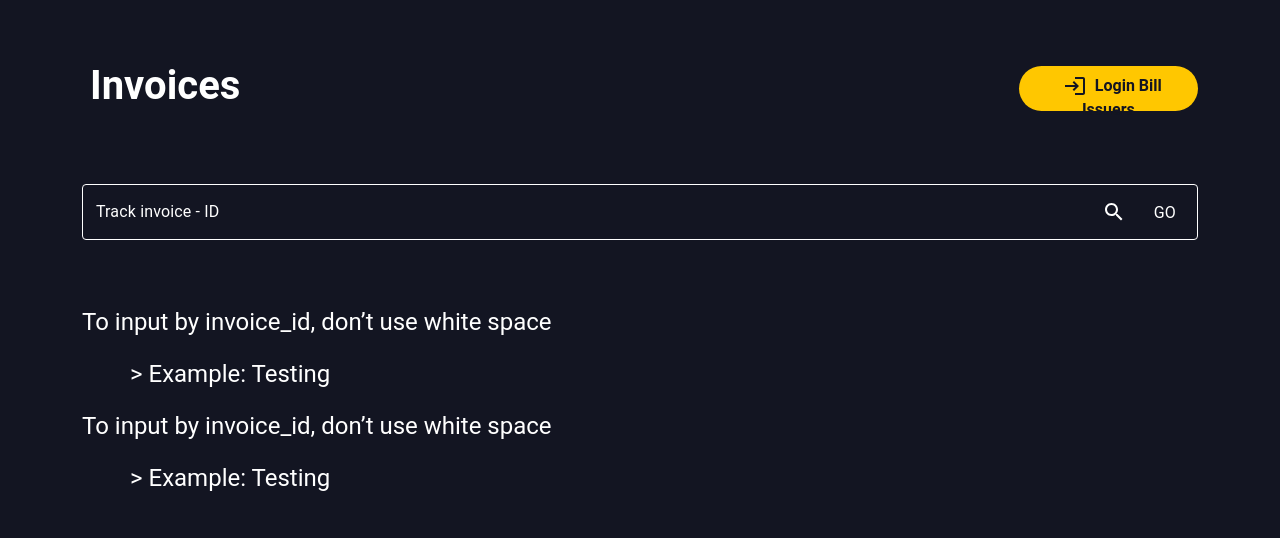
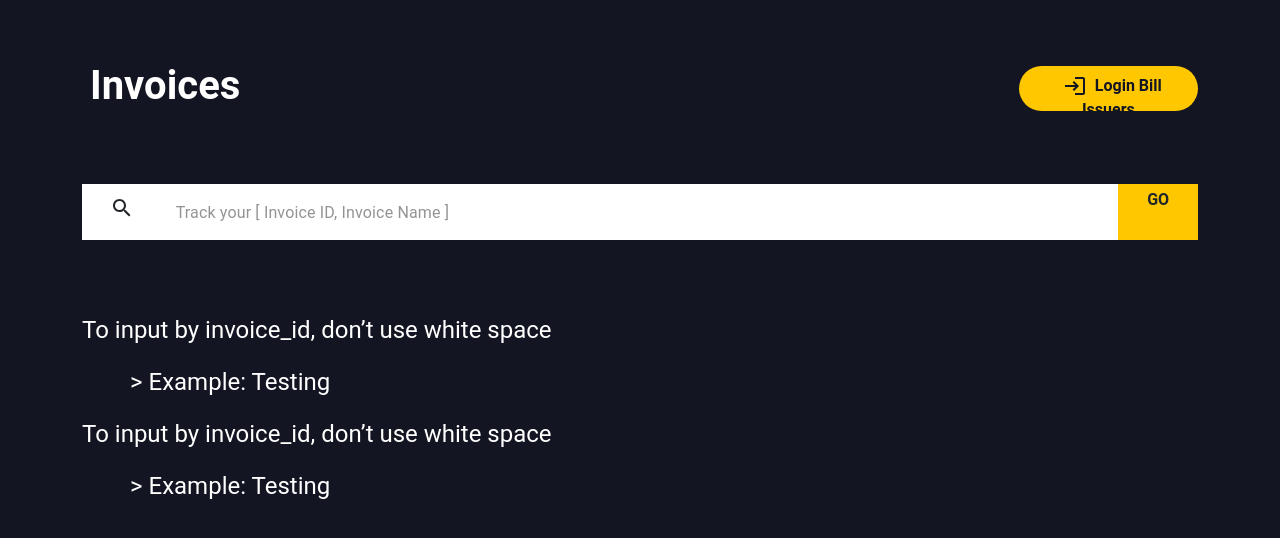
Before and after one commit to xxrunexx/CapstoneProject, a React (Create React App) app: page / in a window 1280 px wide. Shown: the top 538 px of the page. Built offline with nearby package versions, Linux system fonts and the light colour scheme.

Commit message:
dashboard-page

```diff
--- a/src/components/Navbar/Navbar.jsx
+++ b/src/components/Navbar/Navbar.jsx
@@ -17,7 +17,7 @@ function Item(props) {
         {...other}
       />
     );
-  }
+}
 
 Item.propTypes = {
     sx: PropTypes.oneOfType([
--- a/src/components/Search/Search.jsx
+++ b/src/components/Search/Search.jsx
@@ -1,87 +1,114 @@
 import * as React from 'react';
 import IconButton from "@material-ui/core/IconButton";
-import InputAdornment from "@material-ui/core/InputAdornment";
 import SearchIcon from "@material-ui/icons/Search";
 import TextField from '@mui/material/TextField';
-import Stack from '@mui/material/Stack';
 import { makeStyles } from "@material-ui/core/styles";
 import Link from '@mui/material/Link';
 import custom from './search.module.css';
+import Box from '@mui/material/Box';
 
 const useStyles = makeStyles({
   root: {
     "& .MuiOutlinedInput-root .MuiOutlinedInput-notchedOutline": {
-      borderColor: "white",
+      borderColor: "black",
     },
     "&:hover .MuiOutlinedInput-root .MuiOutlinedInput-notchedOutline": {
-      borderColor: "white",
+      borderColor: "black",
     },
     "& .MuiOutlinedInput-root.Mui-focused .MuiOutlinedInput-notchedOutline": {
-      borderColor: "white",
+      borderColor: "black",
     },
     "& .MuiOutlinedInput-input": {
-      color: "white",
+      color: "black",
     },
     "&:hover .MuiOutlinedInput-input": {
-      color: "white"
+      color: "black"
     },
     "& .MuiOutlinedInput-root.Mui-focused .MuiOutlinedInput-input": {
-      color: "white"
+      color: "black"
     },
     "& .MuiInputLabel-outlined": {
-      color: "white"
+      color: "black"
     },
     "&:hover .MuiInputLabel-outlined": {
-      color: "white"
+      color: "black"
     },
     "& .MuiInputLabel-outlined.Mui-focused": {
-      color: "white"
+      color: "black"
     }
-  }
+  },
+  noBorder: {
+    border: "none",
+  },
 });
+
+function Item(props) {
+  const { sx, ...other } = props;
+  return (
+    <Box
+      sx={{
+        color: 'white',
+        fontWeight: '700',
+        height: 56,
+        ...sx,
+      }}
+      {...other}
+    />
+  );
+}
 
 const Search = () => {
   const classes = useStyles();
   return (
-    <Stack spacing={2} sx={{ width: '100%' }} className={`mb-5`}>
-      <TextField
-        className={classes.root}
-        label="Track invoice - ID"
-        InputProps={{
-          endAdornment: (
-            <InputAdornment>
-              <IconButton>
-                <SearchIcon className={`text-white`} />
-              </IconButton>
-              <Link href="#" underline="none" className={`ps-3 text-white ${custom.goButton}`}>GO</Link>
-            </InputAdornment>
-          )
-        }}
-      />
-      {/* <Autocomplete
-        freeSolo
-        id="free-solo-2-demo"
-        disableClearable
-        options={topFilms.map((option) => option.title)}
-        renderInput={(params) => (
+    <Box sx={{
+      display: 'grid',
+      gridAutoColumns: '1fr',
+      mb: 7,
+    }}>
+      <Item sx={{
+        gridRow: '1',
+        gridColumn: '1 / 2',
+        bgcolor: '#FFFFFF',
+      }}>
+          <IconButton className={`text-dark`}>
+            <SearchIcon className={custom.searchIcon}/>
+          </IconButton>
+      </Item>
+      <Item sx={{
+          gridRow: '1',
+          gridColumn: '2 / 14',
+          textAlign: 'center',
+          fontSize: '1rem',
+          borderRadius: 0,
+          bgcolor: '#FFFFFF',
+      }}>
           <TextField
-            {...params}
-            label="Search input"
+            className={classes.root}
+            placeholder="Track your [ Invoice ID, Invoice Name ]"
+            fullWidth
             InputProps={{
-              ...params.InputProps,
-              type: 'search',
-              endAdornment: (
-                <InputAdornment>
-                  <IconButton>
-                    <SearchIcon />
-                  </IconButton>
-                </InputAdornment>
-              )
+              classes:{notchedOutline:classes.noBorder}
             }}
           />
-        )}
-      /> */}
-    </Stack>
+      </Item>
+      <Item sx={{
+          gridRow: '1',
+          gridColumn: '14 / 15',
+          textAlign: 'center',
+          fontSize: '1rem',
+          borderRadius: 0,
+          bgcolor: '#FFC700',
+          paddingTop: '4px',
+      }}>
+        <Link
+          href="#"
+          underline="none"
+          className={`text-dark ${custom.goButton}`}
+        >
+            GO
+        </Link>
+      </Item>
+    </Box>
   );
 }
 
--- a/src/components/Search/search.module.css
+++ b/src/components/Search/search.module.css
@@ -1,3 +1,8 @@
 .goButton{
     font-weight: bold;
+    font-size: 1.9rem;
 }
+
+.searchIcon{
+    font-size: 2.2rem;
+}
--- a/src/views/HomeDashboard.js
+++ b/src/views/HomeDashboard.js
@@ -3,7 +3,6 @@ import Search from '../components/Search/Search';
 import Navbar from '../components/Navbar/Navbar';
 import Detail from '../components/Detail/Detail';
 import Custom from './homeDashboard.module.css';
-// import SearchValue from '../../components/Search/SearchValue';
 
 
 
@@ -14,7 +13,6 @@ const Homedashboard = () => {
                 <Navbar/>
                 <Search/>
                 <Detail value="Testing"/>
-                {/* <SearchValue/> */}
             </div>
         </div>
     );
```
